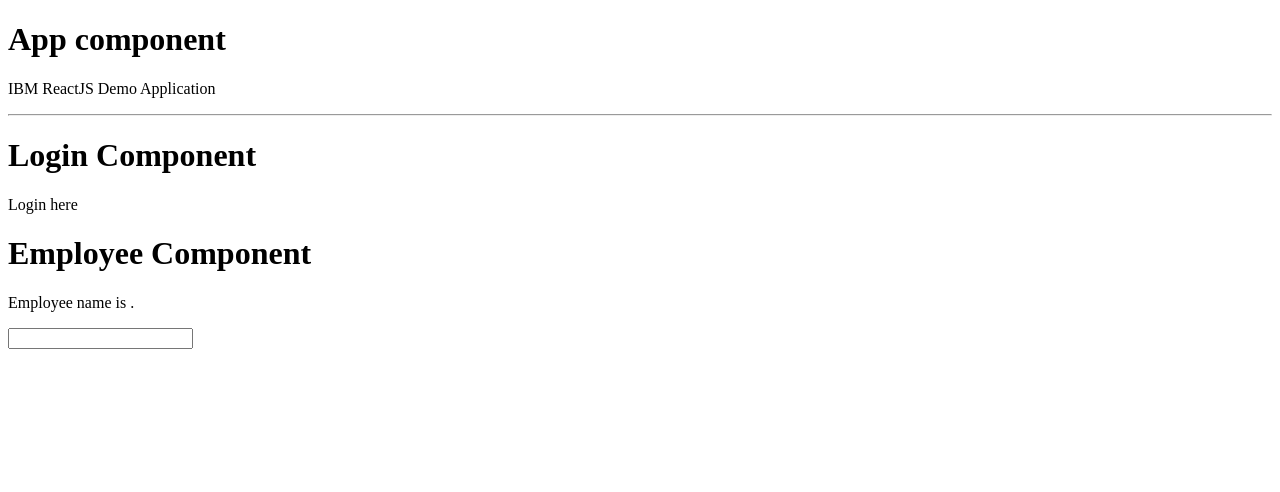
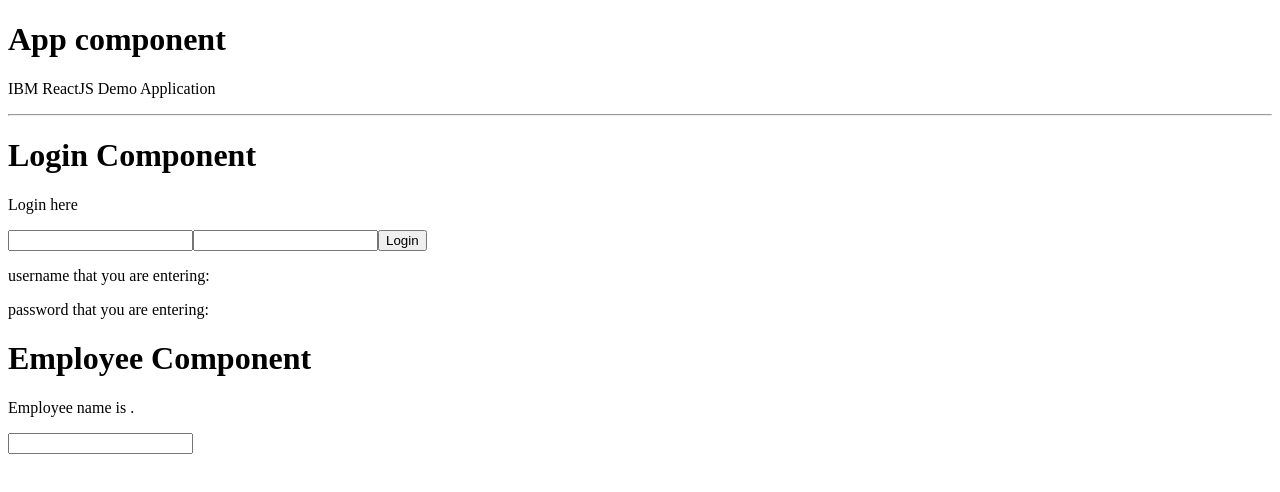
Before and after one commit to vamandeshmukh/ibm-react-demo-april-2024, a React (Create React App) app: page / in a window 1280 px wide. Shown: the top 492 px of the page. Built offline with nearby package versions, Linux system fonts and the light colour scheme.

Commit message:
react-day-2

```diff
--- a/src/components/Login.js
+++ b/src/components/Login.js
@@ -1,12 +1,38 @@
+import { useState } from "react";
 
 const Login = () => {
+
+    const [loginData, setLoginData] = useState({ username: '', password: '' });
+
+    const handleLoginInput = (evt) => {
+        console.log(evt.target.value);
+        setLoginData({
+            ...loginData,
+            [evt.target.name]: evt.target.value
+        });
+    };
+
+    // sonu sonu
+
+    const handleLoginSubmit = (evt) => {
+        evt.preventDefault();
+        alert('Logged in successfully!')
+
+    };
 
     return (
         <>
             <h1>Login Component</h1>
             <p>Login here</p>
-            <form>
+            <form onSubmit={handleLoginSubmit}>
+                <input type="text" name="username" value={loginData.firstName} onChange={handleLoginInput} />
+                <input type="password" name="password" value={loginData.password} onChange={handleLoginInput} />
+                <input type="submit" value="Login" />
             </form>
+            <>
+                <p>username that you are entering: {loginData.username} </p>
+                <p>password that you are entering: {loginData.password}</p>
+            </>
         </>
     );
 };
```
